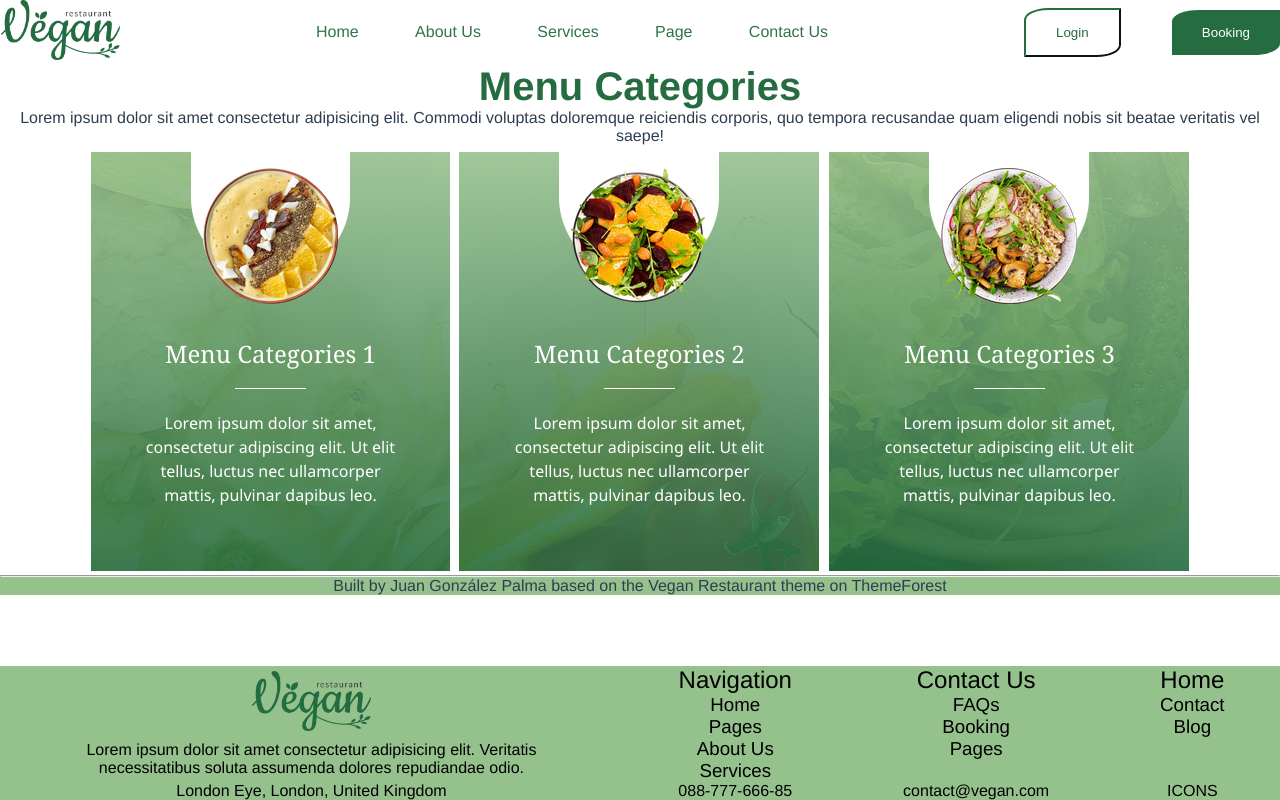
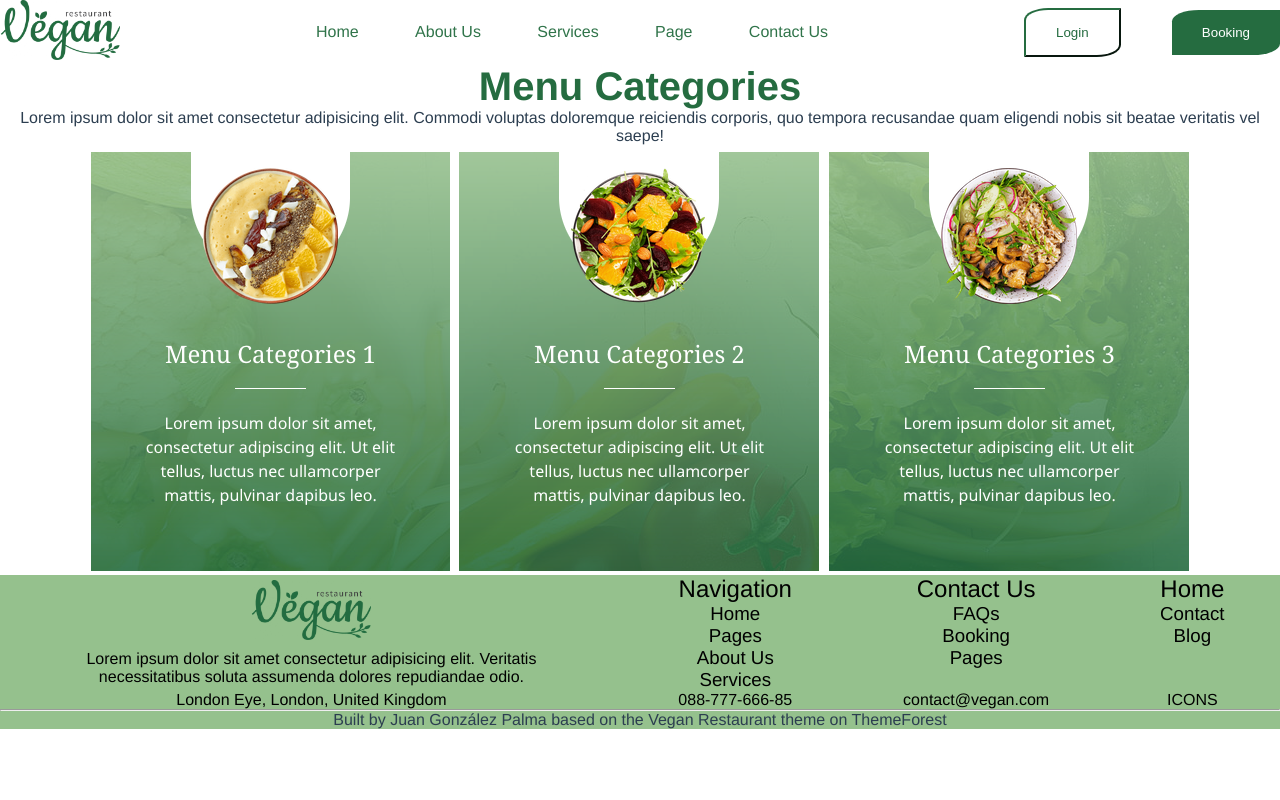
Before and after one commit to Resdayn/restaurant_site, a Vue app: page /menu in a window 1280 px wide. Built offline with nearby package versions, Linux system fonts and the light colour scheme.

Commit message:
added wrapper for the footer and copyright

```diff
--- a/src/components/UI/TheFooter.vue
+++ b/src/components/UI/TheFooter.vue
@@ -1,4 +1,5 @@
 <template>
+    <div>
         <section>
             <img id="logo" src="../../assets/restaurant_logo.png">
             <p id="logo-text">Lorem ipsum dolor sit amet consectetur adipisicing elit. Veritatis necessitatibus soluta assumenda dolores repudiandae odio.</p>
@@ -29,7 +30,7 @@
             <hr>
             <p>Built by Juan González Palma based on the Vegan Restaurant theme on ThemeForest</p>
         </div>
-
+    </div>
 
 </template>
 
@@ -47,8 +48,6 @@ section{
     "copyright copyright copyright copyright";
     background-color: #95C18D;
     color: black;
-    position: absolute;
-    bottom: 0;
     width: 100%;
 }
 
```
Lines whose indentation alone changed are shown as unchanged.
